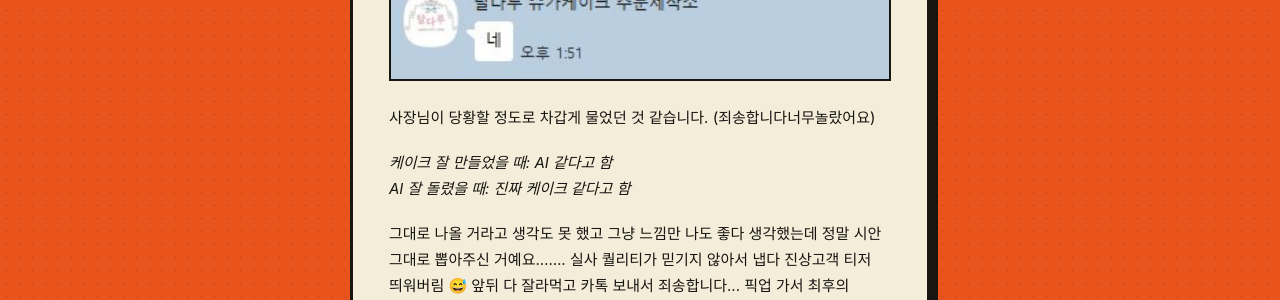
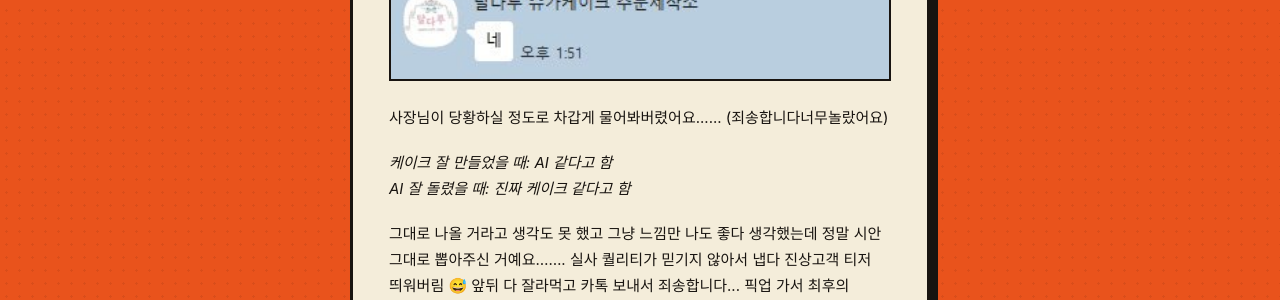
Before and after one commit to limitedpairing/blog, a Jekyll site: the page built from index.html, in a window 1280 px wide and 900 px high, scrolled down 4901 px. Shown: the part 152-452 px from the top of the window. Built offline with Jekyll 4.4.1, drawn with Linux system fonts in a browser that asks for light colours; some web fonts are replaced.

Commit message:
Update text for improved clarity in index.html

```diff
--- a/index.html
+++ b/index.html
@@ -61,7 +61,7 @@ description: "케의주 카페 이벤트(LIMITED PAIRING)의 작업기 — 총
 
   {% include photo.html file="006.jpg" caption="“실물 사진일까요…?” (진상고객 그잡채)" %}
 
-  <p>사장님이 당황할 정도로 차갑게 물었던 것 같습니다. (죄송합니다너무놀랐어요)</p>
+  <p>사장님이 당황하실 정도로 차갑게 물어봐버렸어요...... (죄송합니다너무놀랐어요)</p>
 
   <p><i>케이크 잘 만들었을 때: AI 같다고 함 <br>AI 잘 돌렸을 때: 진짜 케이크 같다고 함</i></p>
 
```
